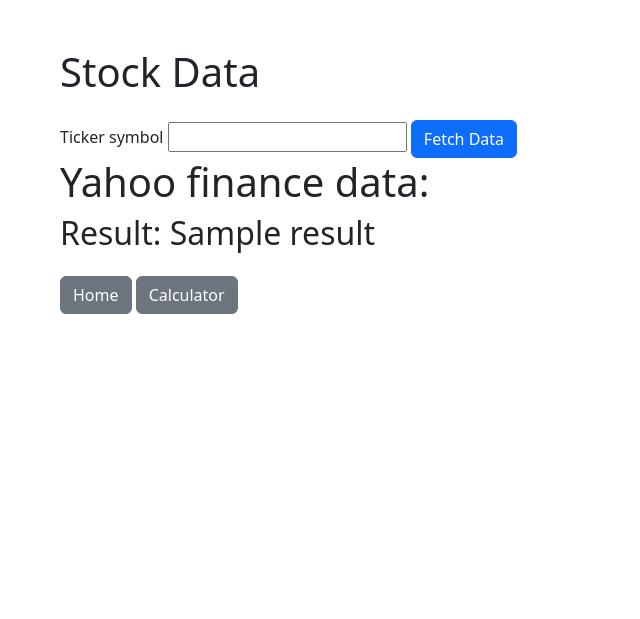
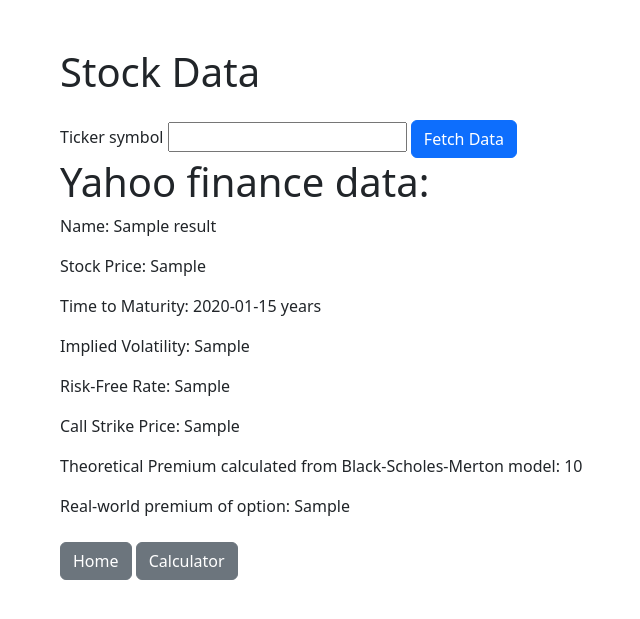
Before and after one commit to samarth-web/Black-Scholes-Pricing-Model, a Flask app: template black-scholes-frontend/src/app/templates/findata.html in a window 1280 px wide. Shown: the top 619 px of the page, without its empty margins (22-662 px from the left). Run offline with Flask 3, Linux system fonts and the light colour scheme; the template is opened without the code that fills it: most values are stand-ins (such as "Sample title", 1, 10 or a date in 2020).

Commit message:
Displaying calculated and real option premiums

```diff
--- a/black-scholes-frontend/src/app/app.py
+++ b/black-scholes-frontend/src/app/app.py
@@ -3,7 +3,8 @@
 import numpy as np
 from scipy.stats import norm
 import datetime
-
+import io
+import matplotlib.pyplot as plt
 app = Flask(__name__)
 @app.route('/', methods=['GET', 'POST'])
 def start():
@@ -48,10 +49,30 @@
             treasury_data = yf.Ticker("^IRX")
             latest_data = treasury_data.history(period="1d")
             treasury_yield = latest_data['Close'].iloc[-1]
-            risk_free_rate = treasury_yield / 100
+            risk_free_rate = treasury_yield/100
+            option_premium_call = calls[calls['strike'] == strike_price_calls]['lastPrice']
+            option_premium_puts = puts[puts['strike'] == strike_price_puts]['lastPrice']
+
+            S = stock_price
+            K = strike_price_calls
+            r = risk_free_rate
+            T = time_to_expiry
+            sigma = implied_volatility_calls
+            option_type = "call"
+
+
+            price = black_scholes_price(S, K, r, T, sigma, option_type)
+            greeks = black_scholes_greeks(S, K, r, T, sigma, option_type)
+
+
+
+            # Encode the image to Base64
+
+
+
 
             result = {"name": name, "stock price": stock_price, "time to maturity": time_to_expiry, "implied volatility": implied_volatility_calls, "risk free rate": risk_free_rate, "call strike price": strike_price_calls
-
+            , "price": price, "Real-world premium": option_premium_call.values[0]
             }
 
         except Exception as e:
@@ -100,7 +121,7 @@
     d2 = d1 - sigma * np.sqrt(T)
     return d1, d2
 
-def black_scholes_price(S, K, r, T, sigma, option_type='call'):
+def black_scholes_price(S, K, r, T, sigma, option_type):
 
     d1, d2 = d1_d2(S, K, r, T, sigma)
 
@@ -113,7 +134,7 @@
 
     return price
 
-def black_scholes_greeks(S, K, r, T, sigma, option_type='call'):
+def black_scholes_greeks(S, K, r, T, sigma, option_type):
 
     d1, d2 = d1_d2(S, K, r, T, sigma)
     pdf_d1 = norm.pdf(d1)
--- a/black-scholes-frontend/src/app/templates/app.html
+++ b/black-scholes-frontend/src/app/templates/app.html
@@ -30,7 +30,7 @@
     </form>
 
     {% if result is not none %}
-        <h2>ResultS:
+        <h2>Results:
              {{ result }}</h2>
     {% endif %}
 
--- a/black-scholes-frontend/src/app/templates/findata.html
+++ b/black-scholes-frontend/src/app/templates/findata.html
@@ -14,12 +14,23 @@
             <button type="submit" class="btn btn-primary">Fetch Data</button>
         </form>
     <h1>Yahoo finance data:</h1>
-    {% if result is not none %}
-    <h2>Result: {{ result }}</h2>
-{% endif %}
+
+    <p>Name: <span id="name">{{ result['name'] }}</span></p>
+    <p>Stock Price: <span id="stock_price">{{ result['stock price'] }}</span></p>
+    <p>Time to Maturity: <span id="time_to_maturity">{{ result['time to maturity'] }}</span> years</p>
+    <p>Implied Volatility: <span id="implied_volatility">{{ result['implied volatility'] }}</span></p>
+    <p>Risk-Free Rate: <span id="risk_free_rate">{{ result['risk free rate'] }}</span></p>
+    <p>Call Strike Price: <span id="call_strike_price">{{ result['call strike price'] }}</span></p>
+    <p>Theoretical Premium calculated from Black-Scholes-Merton model: <span id="price">{{ result['price'] }}</span></p>
+    <p>Real-world premium of option: <span id="Real-world premium">{{ result['Real-world premium'] }}</span></p>
+
+
+
+
 <div class="mt-4">
     <a href="/" class="btn btn-secondary">Home</a>
     <a href="/calculator" class="btn btn-secondary">Calculator</a>
+
 </div>
 </div>
 </body>
```
